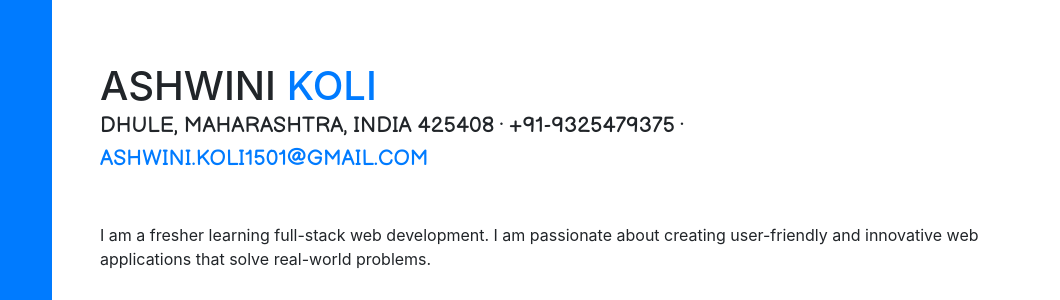
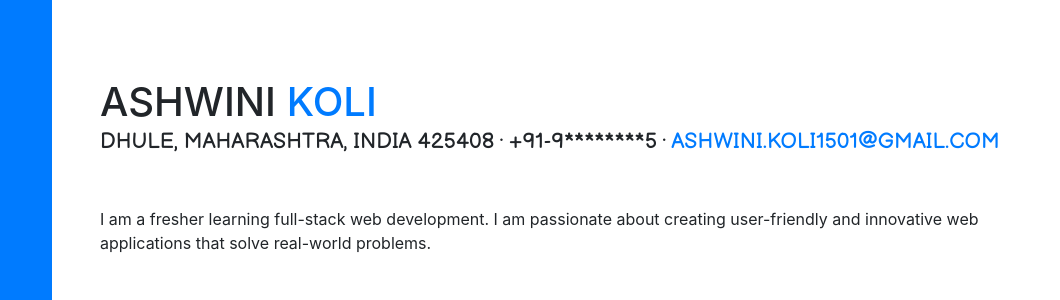
Before and after one commit to iamashkoli/iamashkoli.github.io, a website with bundled scripts: page index.html in a window 1280 px wide. Shown: the part 181-481 px from the top of the page, 220-1280 px from the left. Built offline with nearby package versions, Linux system fonts and the light colour scheme.

Commit message:
Update index.html

```diff
--- a/index.html
+++ b/index.html
@@ -69,7 +69,7 @@
           <h1 class="mb-0">Ashwini
             <span class="text-primary">Koli</span>
           </h1>
-          <div class="subheading mb-5">Dhule, Maharashtra, India 425408 · +91-9325479375 ·
+          <div class="subheading mb-5">Dhule, Maharashtra, India 425408 · +91-9********5 ·
             <a href="mailto:ashwini.koli1501@gmail.com">ashwini.koli1501@gmail.com</a>
           </div>
           <p class="mb-5">I am a fresher learning full-stack web development. I am passionate about creating user-friendly and innovative web applications that solve real-world problems.</p>
```
